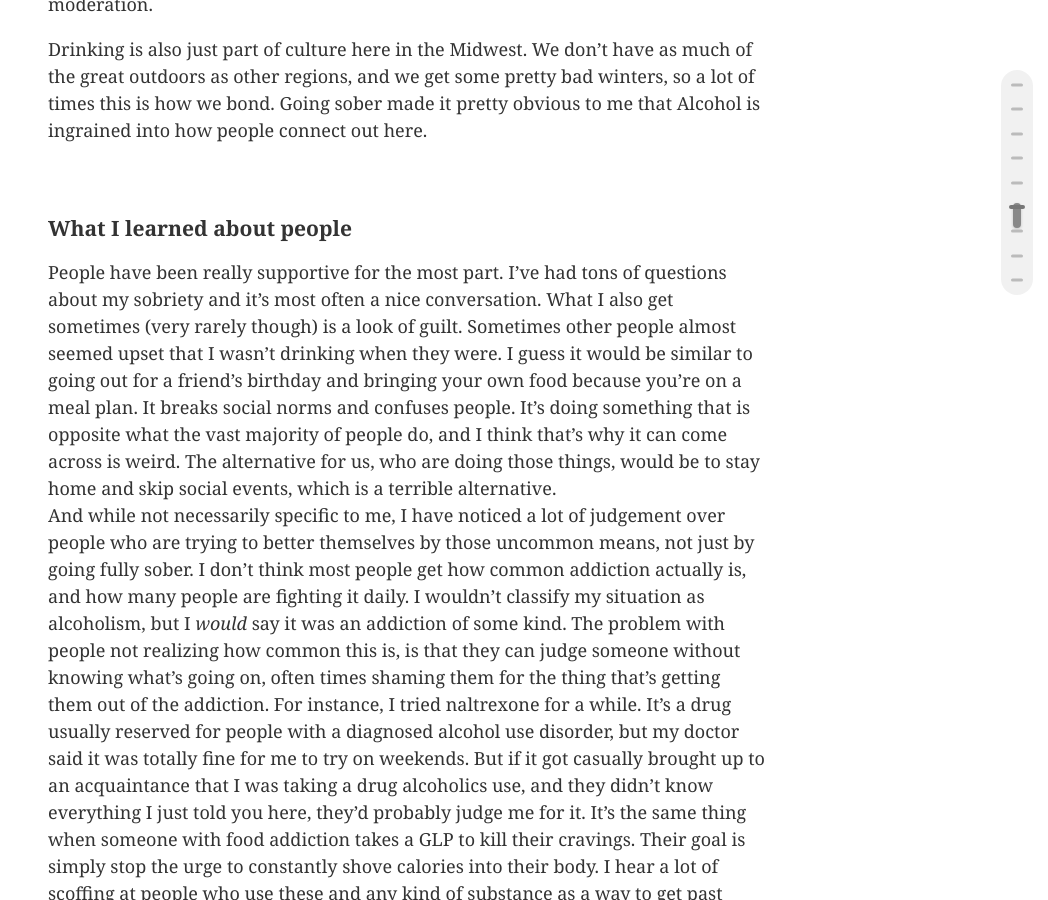
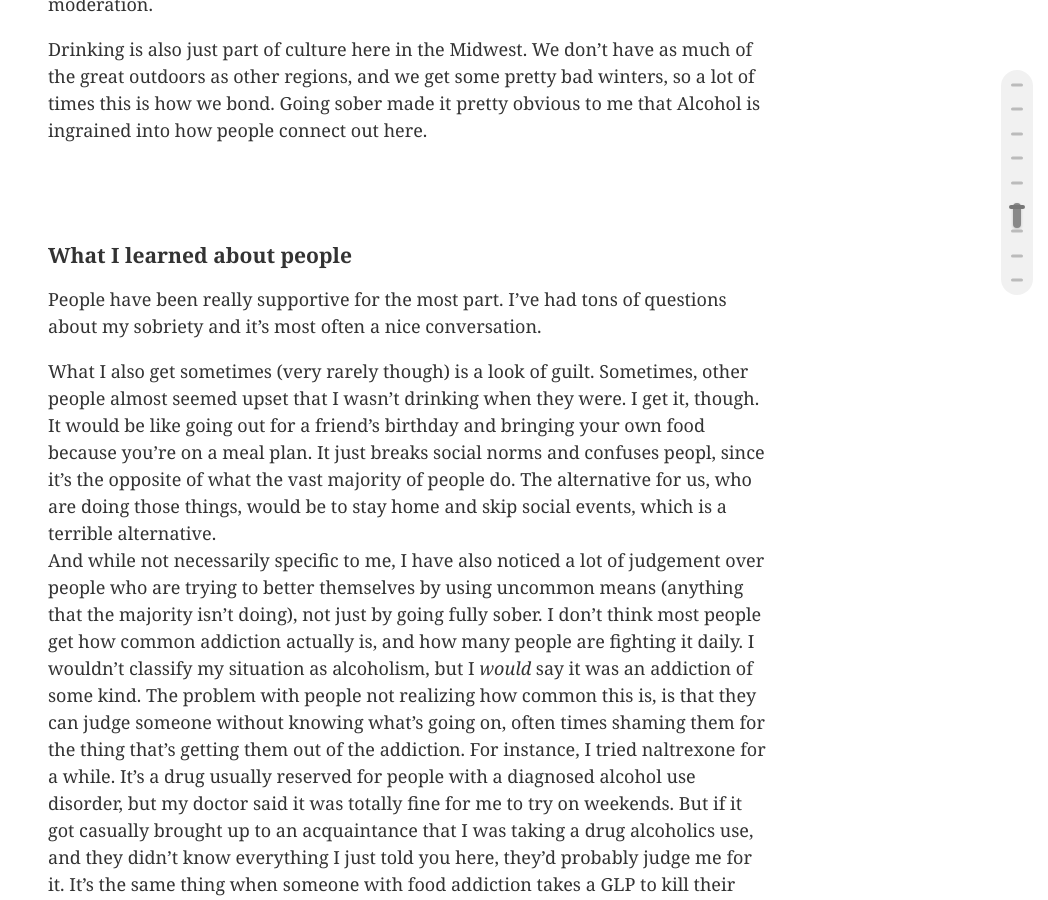
Before and after one commit to 0sps/sull1van.com, a Jekyll site: the page built from _posts/2026-07-04-thoughts-on-a-year-sober.md, in a window 1280 px wide and 900 px high, scrolled down 4205 px. Shown: the whole window, without its empty margins (232-1280 px from the left). Built offline with Jekyll 4.4.1, drawn with Linux system fonts in a browser that asks for light colours.

Commit message:
Update 2026-07-04-thoughts-on-a-year-sober.md

```diff
--- a/_posts/2026-07-04-thoughts-on-a-year-sober.md
+++ b/_posts/2026-07-04-thoughts-on-a-year-sober.md
@@ -108,13 +108,17 @@ But something I *do* miss is that nice buzz you get after one, maybe two drinks.
 Drinking is also just part of culture here in the Midwest. We don't have as much of the great outdoors as other regions, and we get some pretty bad winters, so a lot of times this is how we bond. Going sober made it pretty obvious to me that Alcohol is ingrained into how people connect out here.
 
 <br>
+<br>
 
 ### What I learned about people
-People have been really supportive for the most part. I've had tons of questions about my sobriety and it's most often a nice conversation. What I also get sometimes (very rarely though) is a look of guilt. Sometimes other people almost seemed upset that I wasn't drinking when they were. I guess it would be similar to going out for a friend's birthday and bringing your own food because you're on a meal plan. It breaks social norms and confuses people. It's doing something that is opposite what the vast majority of people do, and I think that's why it can come across is weird. The alternative for us, who are doing those things, would be to stay home and skip social events, which is a terrible alternative.<br>
-And while not necessarily specific to me, I have noticed a lot of judgement over people who are trying to better themselves by those uncommon means, not just by going fully sober. I don't think most people get how common addiction actually is, and how many people are fighting it daily. I wouldn't classify my situation as alcoholism, but I *would* say it was an addiction of some kind. The problem with people not realizing how common this is, is that they can judge someone without knowing what's going on, often times shaming them for the thing that's getting them out of the addiction.
-For instance, I tried naltrexone for a while. It's a drug usually reserved for people with a diagnosed alcohol use disorder, but my doctor said it was totally fine for me to try on weekends. But if it got casually brought up to an acquaintance that I was taking a drug alcoholics use, and they didn't know everything I just told you here, they'd probably judge me for it. It's the same thing when someone with food addiction takes a GLP to kill their cravings. Their goal is simply stop the urge to constantly shove calories into their body.
-I hear a lot of scoffing at people who use these and any kind of substance as a way to get past their addiction, and people who just act different from the majority in general. So my hope is that people become a little more respectful of others situations.
+People have been really supportive for the most part. I've had tons of questions about my sobriety and it's most often a nice conversation.
+
+What I also get sometimes (very rarely though) is a look of guilt. Sometimes, other people almost seemed upset that I wasn't drinking when they were. I get it, though. It would be like going out for a friend's birthday and bringing your own food because you're on a meal plan. It just breaks social norms and confuses peopl, since it's the opposite of what the vast majority of people do. The alternative for us, who are doing those things, would be to stay home and skip social events, which is a terrible alternative.<br>
+And while not necessarily specific to me, I have also noticed a lot of judgement over people who are trying to better themselves by using uncommon means (anything that the majority isn't doing), not just by going fully sober. I don't think most people get how common addiction actually is, and how many people are fighting it daily. I wouldn't classify my situation as alcoholism, but I *would* say it was an addiction of some kind. The problem with people not realizing how common this is, is that they can judge someone without knowing what's going on, often times shaming them for the thing that's getting them out of the addiction.
+For instance, I tried naltrexone for a while. It's a drug usually reserved for people with a diagnosed alcohol use disorder, but my doctor said it was totally fine for me to try on weekends. But if it got casually brought up to an acquaintance that I was taking a drug alcoholics use, and they didn't know everything I just told you here, they'd probably judge me for it. It's the same thing when someone with food addiction takes a GLP to kill their cravings. Their goal is simply stop the urge to constantly shove calories into their body. I hear a lot of scoffing at people who use these and any kind of substance as a way to get past their addiction, and people who just act different from the majority in general. So my hope is that people become a little more respectful of others situations.
 <br>
+<br>
+
 
 ### Would I recommend you do this?
 People have asked me this, and honestly, I don't think every single person stands to benefit a lot from going fully sober. There's something to be said for having the ability to use alcohol on occasion, to treat a drink the way you might have a sweet treat to celebrate a milestone. Or even to treat it like caffeine: you should be able to have a three-coffee day once in a while if that's what you want. For people who can participate in this kind of thing responsibly, I would say to take advantage where you can.
```
